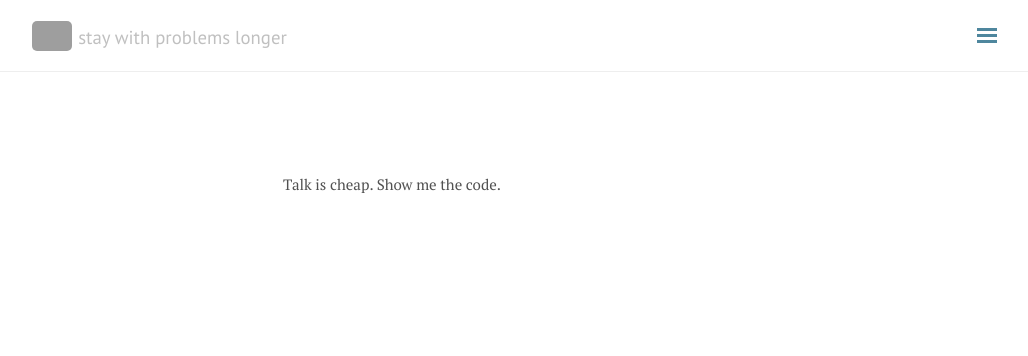
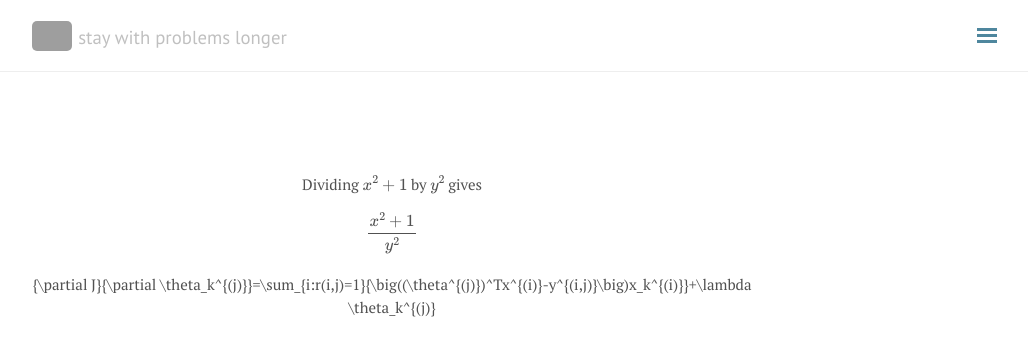
Before and after one commit to seokhoonj/seokhoonj.github.io, a Jekyll site: the page built from index.html, in a window 1280 px wide. Shown: the top 356 px of the page, without its empty margins (248-1276 px from the left). Built offline with Jekyll 4.4.1, drawn with Linux system fonts in a browser that asks for light colours; nearby versions of some CDN libraries; formulas are drawn with MathJax 3; grey boxes are pictures that could not be loaded.

Commit message:
modify index.html

```diff
--- a/index.html
+++ b/index.html
@@ -6,5 +6,6 @@ title: Home
 <div class="hero">
   <img src="{{ site.baseurl }}{{ site.hero.image }}" />
   <p>{{ site.hero.caption }}</p>
-  <p>Talk is cheap. Show me the code.</p>
+  <p>Dividing $x^2+1$ by $y^2$ gives \[\frac{x^2+1}{y^2}\]</p>
+  <p>{\\partial J}{\partial \theta_k^{(j)}}=\sum_{i:r(i,j)=1}{\big((\theta^{(j)})^Tx^{(i)}-y^{(i,j)}\big)x_k^{(i)}}+\lambda \theta_k^{(j)}</p>
 </div>
```
